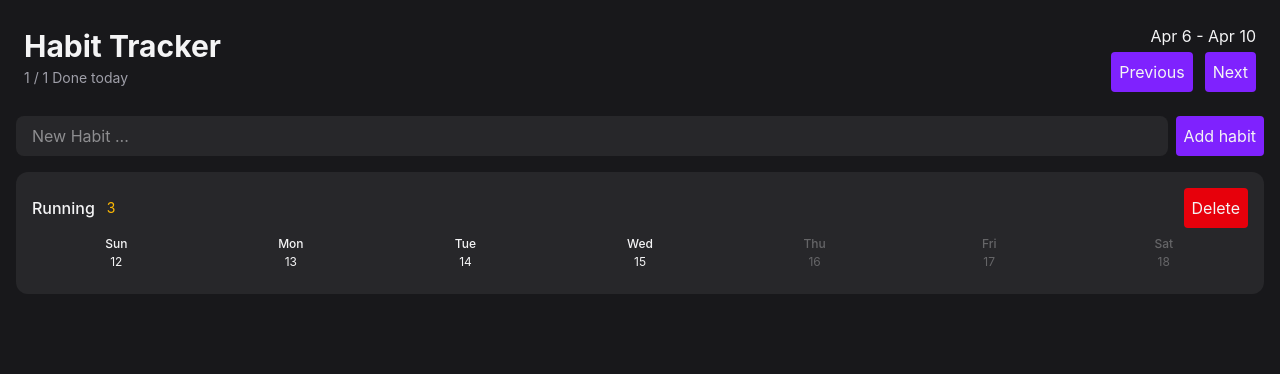
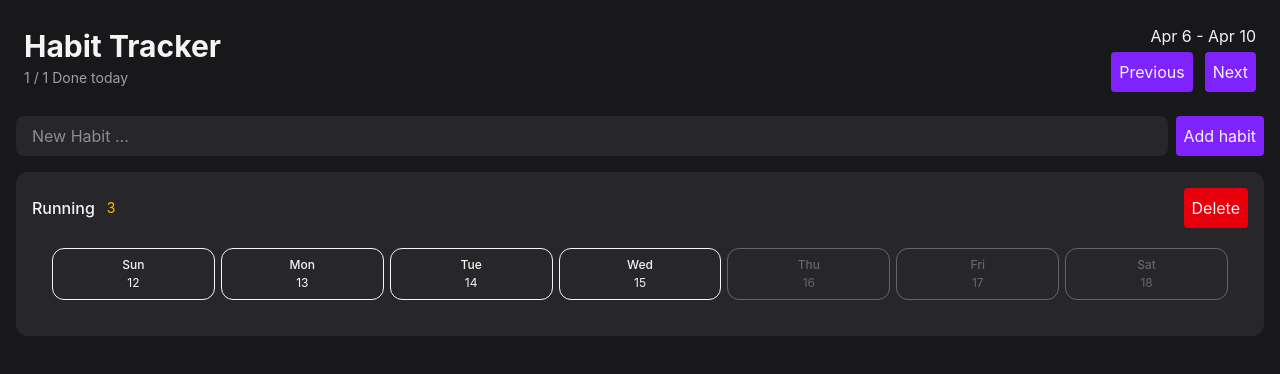
Before and after one commit to Oscar-Mont/habit-tracker, a React (Vite) app: page / in a window 1280 px wide. Shown: the top 374 px of the page. Built offline with nearby package versions, Linux system fonts and the light colour scheme.

Commit message:
Correct HabitItem Styling Added border color and better spacing to the bottom section where the days of the week show.

```diff
--- a/src/components/Button.tsx
+++ b/src/components/Button.tsx
@@ -22,7 +22,7 @@ function getVariantStyles(variant: Variant) {
         case "ghost-destructive":
             return "bg-red-600 hover:bg-red-900 hover:text-red-500"
         case "date":
-            return "flex flex-1 flex-col items-center gap-0.5 rounded-lg text-xs hover:bg-zinc-700"
+            return "flex flex-1 flex-col items-center gap-0.5 rounded-xl text-xs border-1 border-white-700 hover:bg-zinc-700"
         default:
             throw new Error(`Invalid Variant: ${variant satisfies never}`)
     }
--- a/src/components/HabitForm.tsx
+++ b/src/components/HabitForm.tsx
@@ -1,6 +1,8 @@
 import Button from "./Button";
+// import { useState } from "react";
 
 export default function HabitForm() {
+    // const [name, setName] = useState("")
     return (
         <form className="flex gap-2" action="">
             <input className="flex-1 rounded-lg bg-zinc-800 px-4 py-2 outline-none focus-visible:ring-2 focus-visible:ring-purple-500" type="text" placeholder="New Habit ..." />
--- a/src/components/HabitItem.tsx
+++ b/src/components/HabitItem.tsx
@@ -25,7 +25,7 @@ export default function HabitItem({ name }: HabitItemProps) {
                 <Button variant="ghost-destructive">Delete</Button>
             </div>
             {/*bottom section*/}
-            <div className="flex gap-1.5">
+            <div className="flex gap-1.5 m-5">
                 {visibleDates.map(date => (
                     <Button key={date.toISOString()} variant="date" disabled={isFuture(date)}>
                         <span className="font-medium">{format(date, "EEE")}</span>
```
